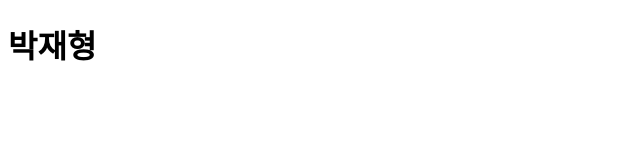
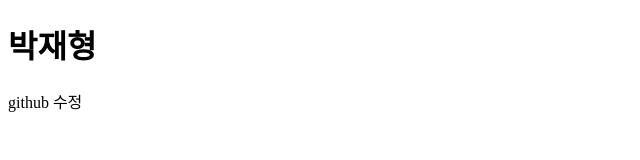
Before and after one commit to dreamywb/intro, a plain HTML site: page index.html in a window 1280 px wide. Shown: the full height of the page, 0-640 px from the left. Drawn offline with Linux system fonts and the light colour scheme.

Commit message:
Update index.html

```diff
--- a/index.html
+++ b/index.html
@@ -8,5 +8,6 @@
 </head>
 <body>
     <h1>박재형</h1>
+    <p>github 수정</p>
 </body>
 </html>
```
